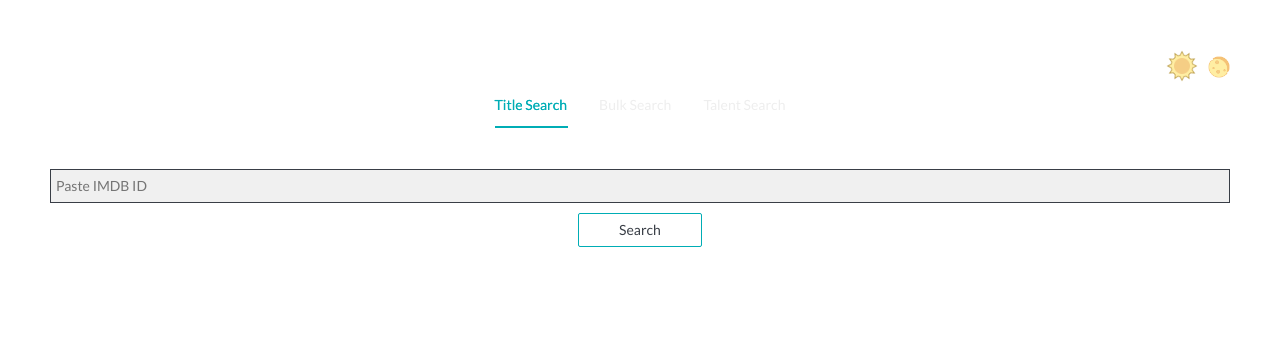
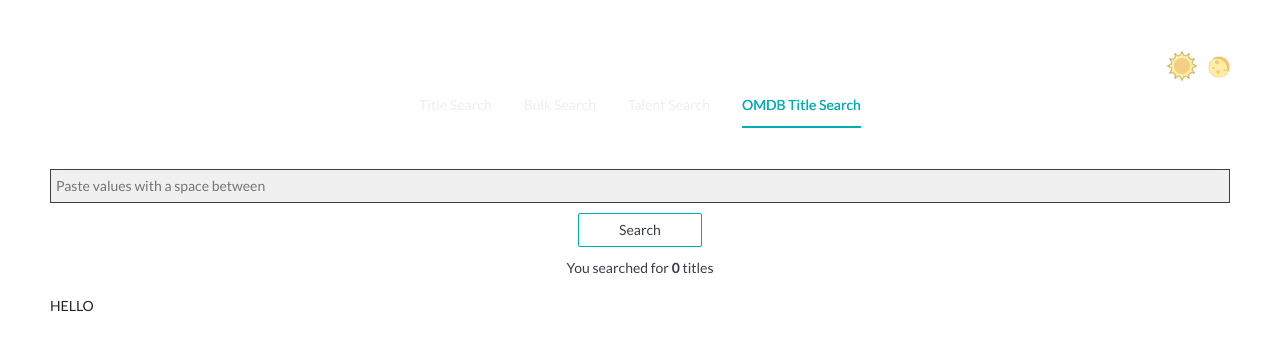
Before and after one commit to AndyRoush/timer-saver, a React (Create React App) app: page / in a window 1280 px wide. Shown: the top 350 px of the page. Built offline with nearby package versions, Linux system fonts and the light colour scheme.

Commit message:
started working on the omdb single title search

```diff
--- a/src/App.js
+++ b/src/App.js
@@ -15,6 +15,7 @@ import OmdbApi from "./components/omdb-api/OmdbApi";
 // import TestEp from "./components/episodic-omdb/TestEp";
 import ImdbSingleSearch from "./components/imdb-api/ImdbSingleSearch";
 import ImdbTalentSearch from "./components/imdb-api/ImdbTalentSearch";
+import OmdbTitleSearch from "./components/omdb-api/OmdbTitleSearch";
 
 // assets
 import sunImg from "./assets/images/sun-img.png";
@@ -81,7 +82,7 @@ function App() {
             />
           </button>
         </div>
-        <Tabs defaultActiveKey="1" centered>
+        <Tabs defaultActiveKey="4" centered>
           <TabPane className={`tab-color-${theme}`} tab="Title Search" key="1">
             <ImdbSingleSearch themeType={theme} changeTheme={setTheme} />
           </TabPane>
@@ -90,6 +91,9 @@ function App() {
           </TabPane>
           <TabPane className={`tab-color-${theme}`} tab="Talent Search" key="3">
             <ImdbTalentSearch themeType={theme} changeTheme={setTheme} />
+          </TabPane>
+          <TabPane className={`tab-color-${theme}`} tab="OMDB Title Search" key="4">
+            <OmdbTitleSearch themeType={theme} changeTheme={setTheme} />
           </TabPane>
           {/* <TabPane tab="IMDB-API" key="3">
           <ImdbApi />
--- a/src/components/omdb-api/OmdbTitleSearch.js
+++ b/src/components/omdb-api/OmdbTitleSearch.js
@@ -1,12 +1,92 @@
 // new page
-import React from "react";
+import React, {useState} from "react";
 
-const OmdbTitleSearch = () => {
+// antd imports
+import { Table, Spin, Space } from "antd";
+
+// Bootstrap
+import Alert from "react-bootstrap/Alert";
+
+const OmdbTitleSearch = (props) => {
+  const apiKey = process.env.REACT_APP_API_KEY;
+
+  const [inputVal, setInputVal] = useState("");
+  const [allData, setAllData] = useState([]);
+  const [loading, setLoading] = useState(false);
+  const [dataNum, setDataNum] = useState("0");
+  const [respError, setRespError] = useState("");
+  const [noResults, setNoResults] = useState("");
+
+  const getInputValue = (e) => {
+    setInputVal(e.target.value);
+    // console.log(e.target.value);
+  };
+
+  const handleSubmit = (e) => {
+    e.preventDefault();
+    // Set these 2 to empty strings. If you don't, the errors will persist through the next search.
+    setNoResults("");
+    setRespError("");
+    console.log("handlesubmit");
+    fetch(`https://www.omdbapi.com/?i=${inputVal}&apikey=${apiKey}`)
+    .then(handleErrors)
+    .then((response) => response.json())
+    .then((data) => {
+      console.log(data)
+    })
+    .catch((error) => console.log("error: " + error));
+  };
+
+  function handleErrors(response) {
+    setRespError(response.Error);
+    if (response.Error) throw Error(response.Error);
+    if (!response.ok) throw Error(response.statusText);
+    return response;
+  }
+
   return (
-    <>
-      <p>New page</p>
-      <p>This is from the pc</p>
-    </>
+    <div>
+      <div className="form-wrapper">
+        <form onSubmit={handleSubmit}>
+          <input
+            type="text"
+            onChange={getInputValue}
+            className={`input-bar-${props.themeType}`}
+            placeholder="Paste values with a space between"
+          />
+          {respError ? (
+            <Alert variant="danger" className="alerts">
+              {respError}
+            </Alert>
+          ) : null}
+          <button type="submit" className={`submit-button-${props.themeType}`}>
+            Search
+          </button>
+          <p className={`search-amount-${props.themeType}`}>
+            You searched for <span className="data-num">{dataNum}</span>
+            <span>&nbsp;{dataNum === 1 ? "title" : "titles"}</span>
+          </p>
+        </form>
+      </div>
+
+      {/* material table */}
+      {loading ? (
+        <div className="spinner-wrapper">
+          <Space size="middle">
+            <Spin size="large" />
+          </Space>
+        </div>
+      ) : (
+        <div className="table-container">
+          <p>HELLO</p>
+          {noResults ? (
+            <Alert variant="warning" className="alerts">
+              {noResults}
+            </Alert>
+          ) : null}
+        </div>
+      )}
+    </div>
   );
 };
 
```
